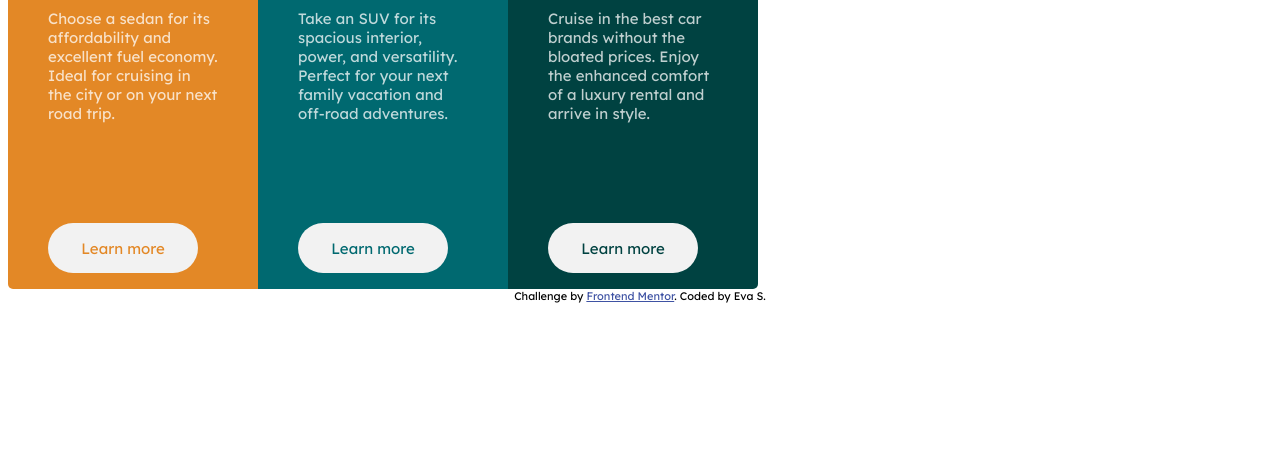
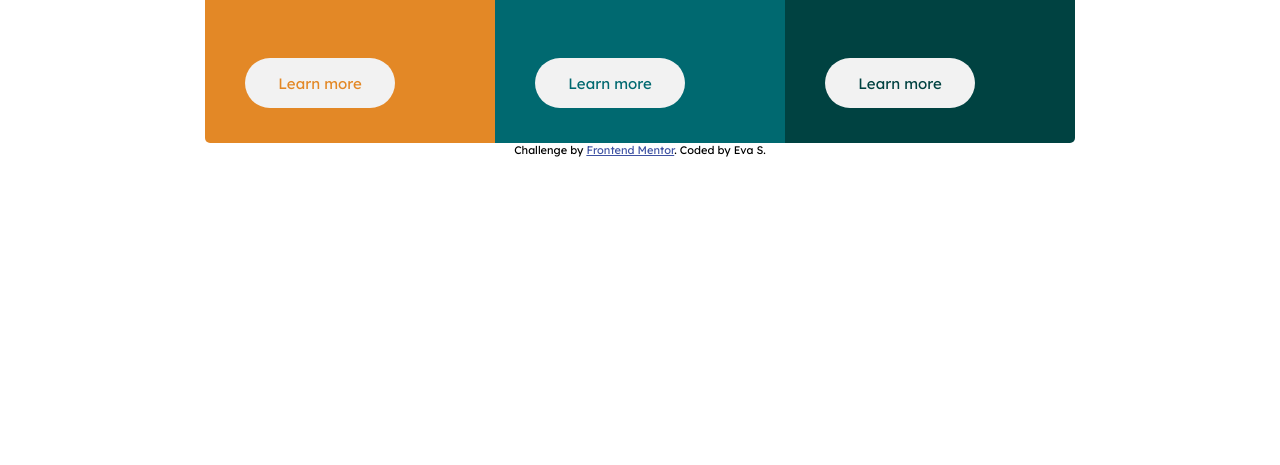
Before and after one commit to evasa2024/3-column-preview-card-component, a plain HTML site: page index.html in a window 1280 px wide. Shown: the part 335-800 px from the top of the page. Drawn offline with Linux system fonts and the light colour scheme.

Commit message:
Changement de float vers flexbox mais l'ensemble n'est plus centré dans la page

```diff
--- a/index.html
+++ b/index.html
@@ -18,7 +18,7 @@
 
   <div class="container">
 
-  <div class="clearfix">
+    <div class="container-car">
 
     <div class="car Sedans">
       <img src="images/icon-sedans.svg" alt="icon-sedans">
--- a/style.css
+++ b/style.css
@@ -2,7 +2,7 @@ body{
     background: white;
     font-size: 15px;
     font-family: Lexend Deca;
-    height:97vh;
+    /*height:97vh; /*a cause de cette ligne le haut des div est coupé quand on réduit la fenêtre*/
     display: flex;
     justify-content: center;
     align-items: center;
@@ -12,15 +12,20 @@ body{
     box-sizing: border-box;
 }
 
+.container-car{
+    display: flex;
+    align-items: center;
+    justify-content: center;
+    flex-wrap: wrap;
+}
 
 img{
     margin:50px 40px 0px 40px;
 }
 
 .car{
-    float: left;
-    width:19%;
-    min-width: 250px;/*Ne déborde pas des div quand on change la taille de l'écran*/
+    max-width:290px;
+    min-width: 250px;/*Ne déborde pas des div quand on change la taille de l'écran mais le haut est coupé*/
     height:470px;
 }
 
@@ -40,11 +45,11 @@ img{
     border-bottom-right-radius: 5px;
 }
 
-.clearfix::after {
+/*.clearfix::after {
     content: "";
     clear: both;
     display: table;
-}
+}*/
 
 h1{
     font-family:Big Shoulders Display;
```
Lines whose indentation alone changed are shown as unchanged.
